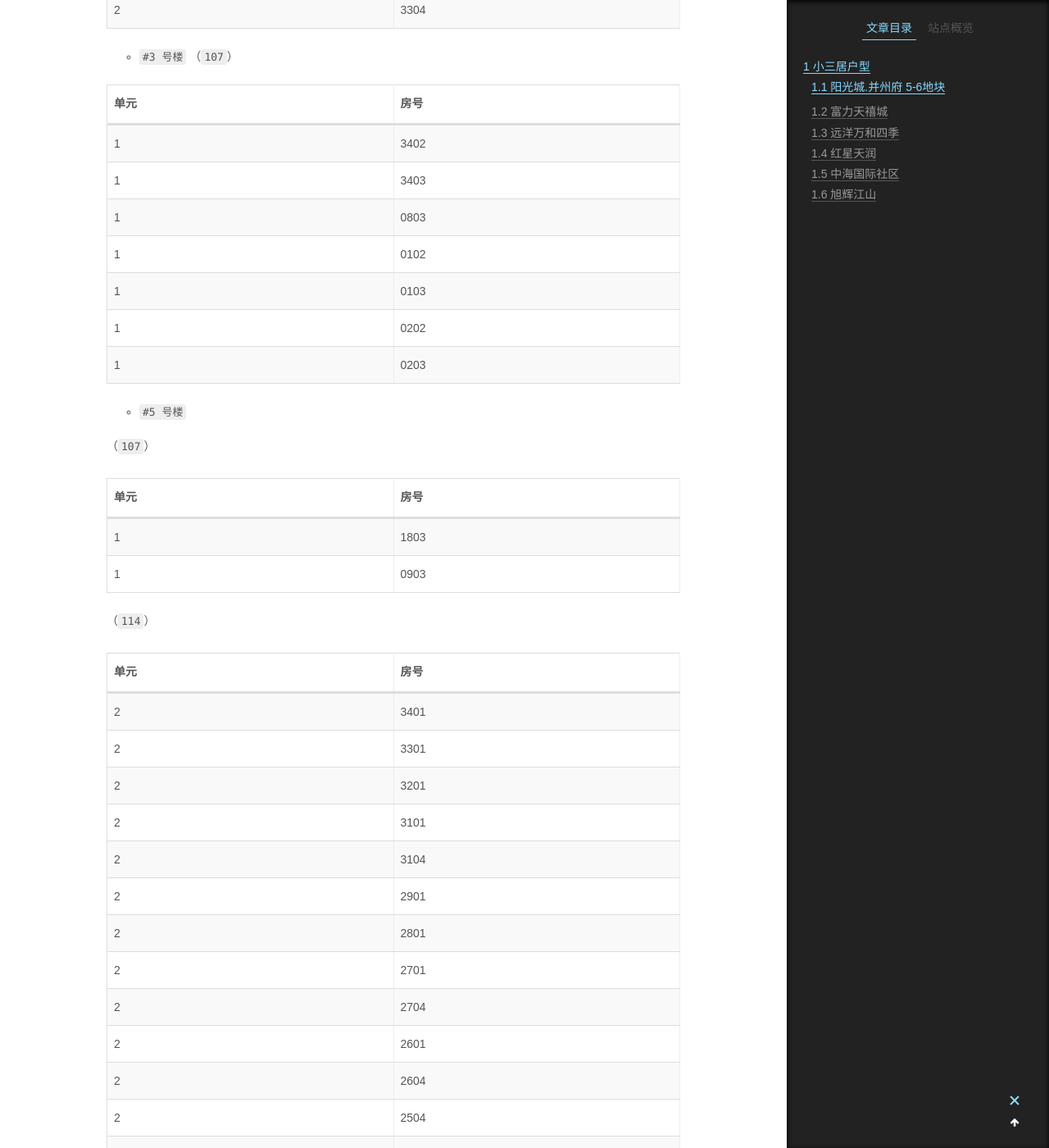
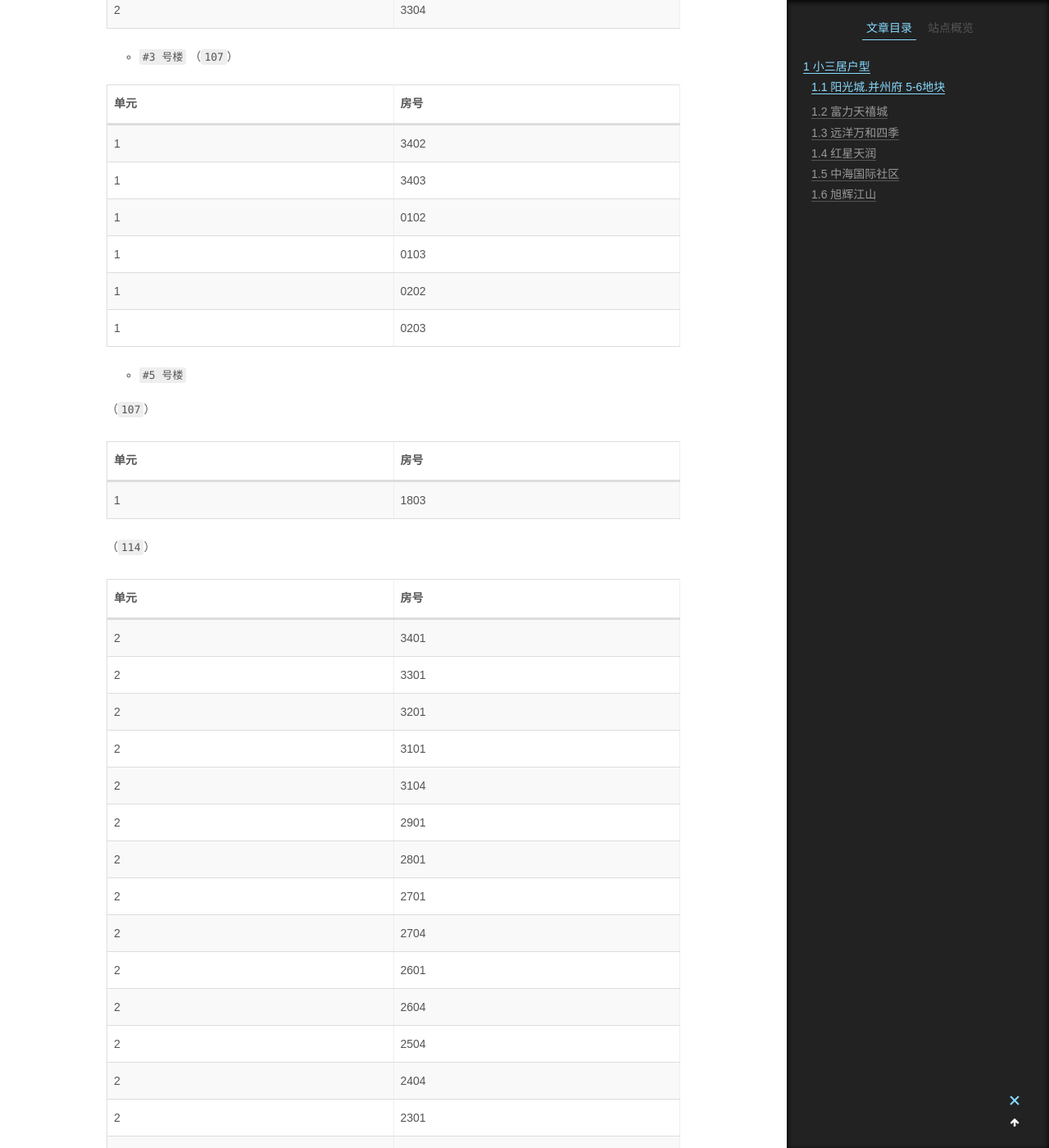
Before and after one commit to landybird/landybird.github.io, a Jekyll site: the page built from _posts/2016-07-12-太原楼盘对比.md, in a window 1280 px wide and 1400 px high, scrolled down 3636 px. Shown: the whole window at 82% size. Built offline with Jekyll 4.4.1, drawn with Linux system fonts in a browser that asks for light colours; some web fonts are replaced; comment, search, counter and statistics services are not loaded.

Commit message:
Update 2016-07-12-太原楼盘对比.md

```diff
--- a/_posts/2016-07-12-太原楼盘对比.md
+++ b/_posts/2016-07-12-太原楼盘对比.md
@@ -69,7 +69,6 @@ tags:
 |---|---|
 |1|3402|
 |1|3403|
-|1|0803|
 |1|0102|
 |1|0103|
 |1|0202|
@@ -82,7 +81,6 @@ tags:
 |单元|房号|
 |---|---|
 |1|1803|
-|1|0903|
 
 （`114`）
 
@@ -169,7 +167,6 @@ tags:
 |1|3203|
 |1|2602|
 |1|2502|
-|1|0302|
 |1|0202|
 |1|0203|
 |1|0103|
```
Also changed, not shown: other parts of _posts/2016-07-12-太原楼盘对比.md (+0 -1 lines).
